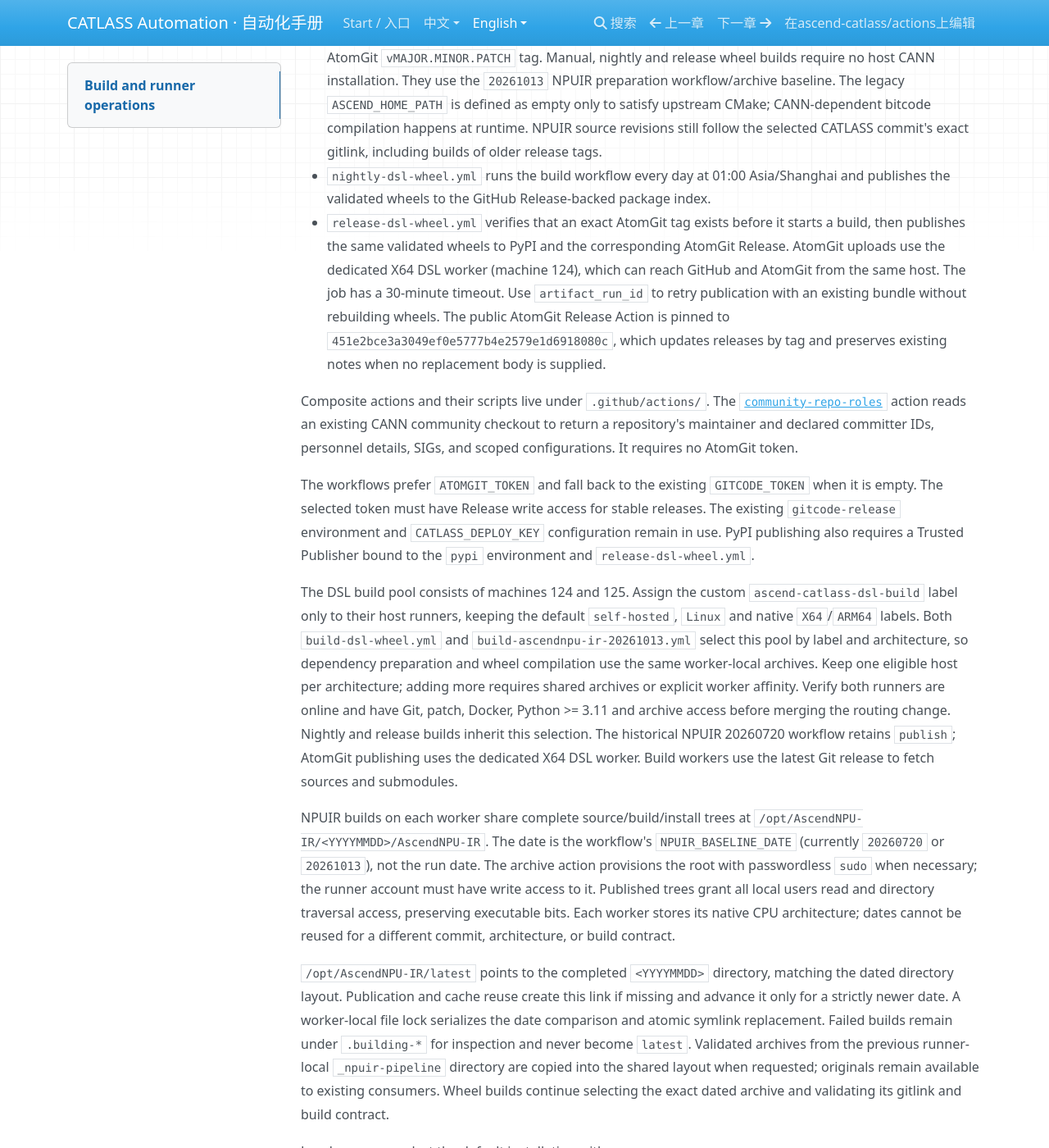
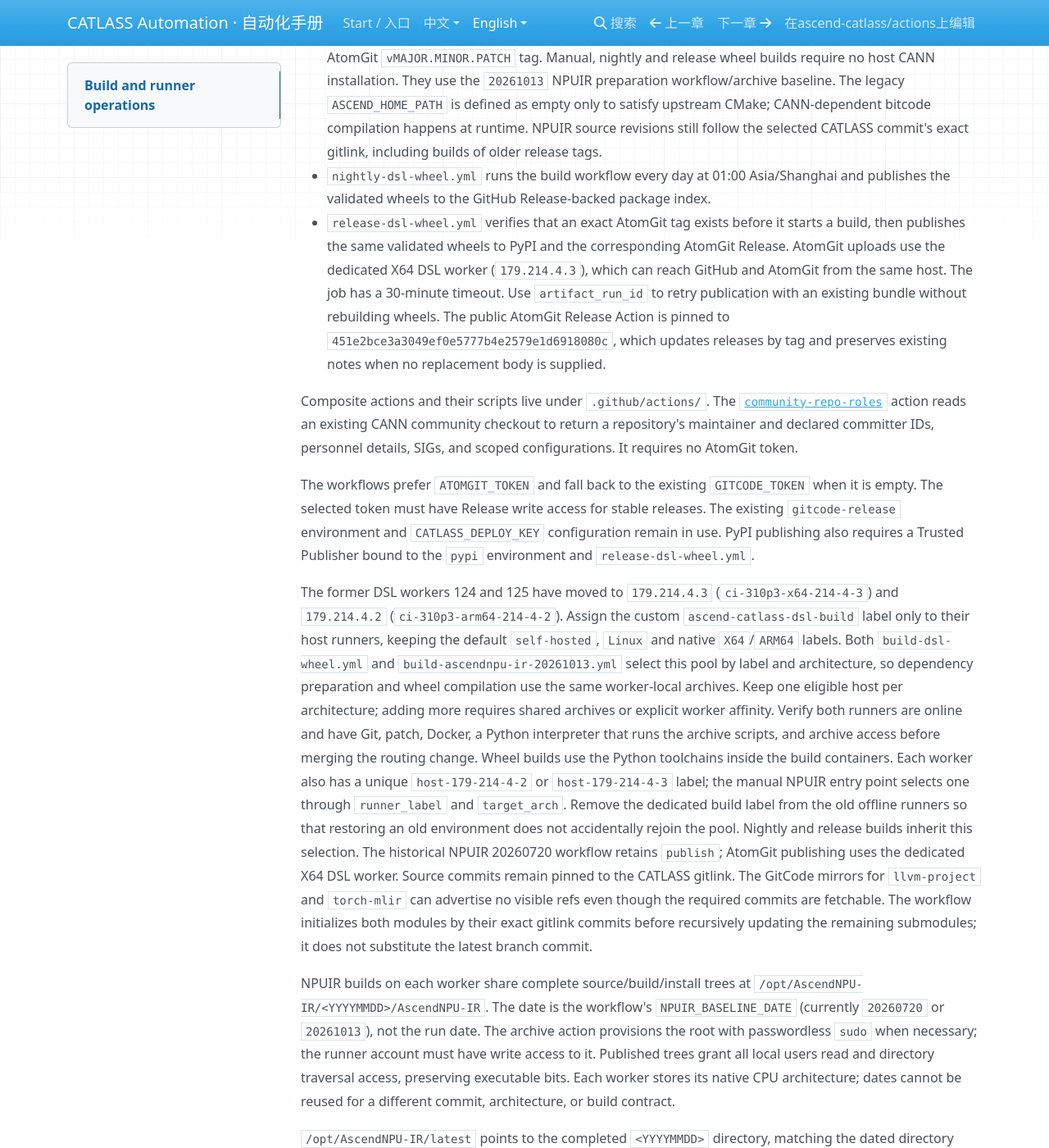
Before and after one commit to ascend-catlass/actions, an MkDocs documentation site: the page built from docs/en/operations.md, in a window 1280 px wide and 1400 px high, scrolled down 1685 px. Shown: the whole window at 82% size. Built offline with MkDocs 1.6.1, drawn with Linux system fonts in a browser that asks for light colours; nearby versions of some CDN libraries.

Commit message:
fix(ci): migrate DSL workers and recover pinned NPUIR submodules (#48)
Move the documented DSL worker pool from 124/125 to 179.214.4.3 (X64) and 179.214.4.2 (ARM64). Fetch llvm-project and torch-mlir by exact gitlink commits when mirrors advertise no refs. Add a real-Git regression test and update bilingual operations documentation.

Translation-Ready: true

```diff
--- a/docs/en/operations.md
+++ b/docs/en/operations.md
@@ -90,7 +90,7 @@
 - `release-dsl-wheel.yml` verifies that an exact AtomGit tag exists before it
   starts a build, then publishes the same validated wheels to PyPI and the
   corresponding AtomGit Release. AtomGit uploads use the dedicated X64 DSL
-  worker (machine 124), which can reach GitHub and AtomGit from the same host.
+  worker (`179.214.4.3`), which can reach GitHub and AtomGit from the same host.
   The job has a 30-minute timeout. Use `artifact_run_id`
   to retry publication with an existing bundle without rebuilding wheels.
   The public AtomGit Release Action is pinned to
@@ -110,18 +110,29 @@ releases. The existing `gitcode-release` environment and `CATLASS_DEPLOY_KEY`
 configuration remain in use. PyPI publishing also requires a Trusted Publisher bound to the `pypi`
 environment and `release-dsl-wheel.yml`.
 
-The DSL build pool consists of machines 124 and 125. Assign the custom
+The former DSL workers 124 and 125 have moved to `179.214.4.3`
+(`ci-310p3-x64-214-4-3`) and `179.214.4.2`
+(`ci-310p3-arm64-214-4-2`). Assign the custom
 `ascend-catlass-dsl-build` label only to their host runners, keeping the default
 `self-hosted`, `Linux` and native `X64`/`ARM64` labels. Both
 `build-dsl-wheel.yml` and `build-ascendnpu-ir-20261013.yml` select this pool by
 label and architecture, so dependency preparation and wheel compilation use the
 same worker-local archives. Keep one eligible host per architecture; adding
 more requires shared archives or explicit worker affinity. Verify both runners
-are online and have Git, patch, Docker, Python >= 3.11 and archive access before merging the
-routing change. Nightly and release builds inherit this selection. The
+are online and have Git, patch, Docker, a Python interpreter that runs the archive
+scripts, and archive access before merging the routing change. Wheel builds use
+the Python toolchains inside the build containers. Each worker also has a unique
+`host-179-214-4-2` or `host-179-214-4-3` label; the manual NPUIR entry point
+selects one through `runner_label` and `target_arch`. Remove the dedicated build
+label from the old offline runners so that restoring an old environment does
+not accidentally rejoin the pool. Nightly and release builds inherit this selection. The
 historical NPUIR 20260720 workflow retains `publish`; AtomGit publishing uses
 the dedicated X64 DSL worker.
-Build workers use the latest Git release to fetch sources and submodules.
+Source commits remain pinned to the CATLASS gitlink. The GitCode mirrors for
+`llvm-project` and `torch-mlir` can advertise no visible refs even though the
+required commits are fetchable. The workflow initializes both modules by their
+exact gitlink commits before recursively updating the remaining submodules; it
+does not substitute the latest branch commit.
 
 NPUIR builds on each worker share complete source/build/install trees at
 `/opt/AscendNPU-IR/<YYYYMMDD>/AscendNPU-IR`. The date is the workflow's
```
Also changed, not shown: docs/zh/workflows.md (+3 -3 lines), 2 other files.
